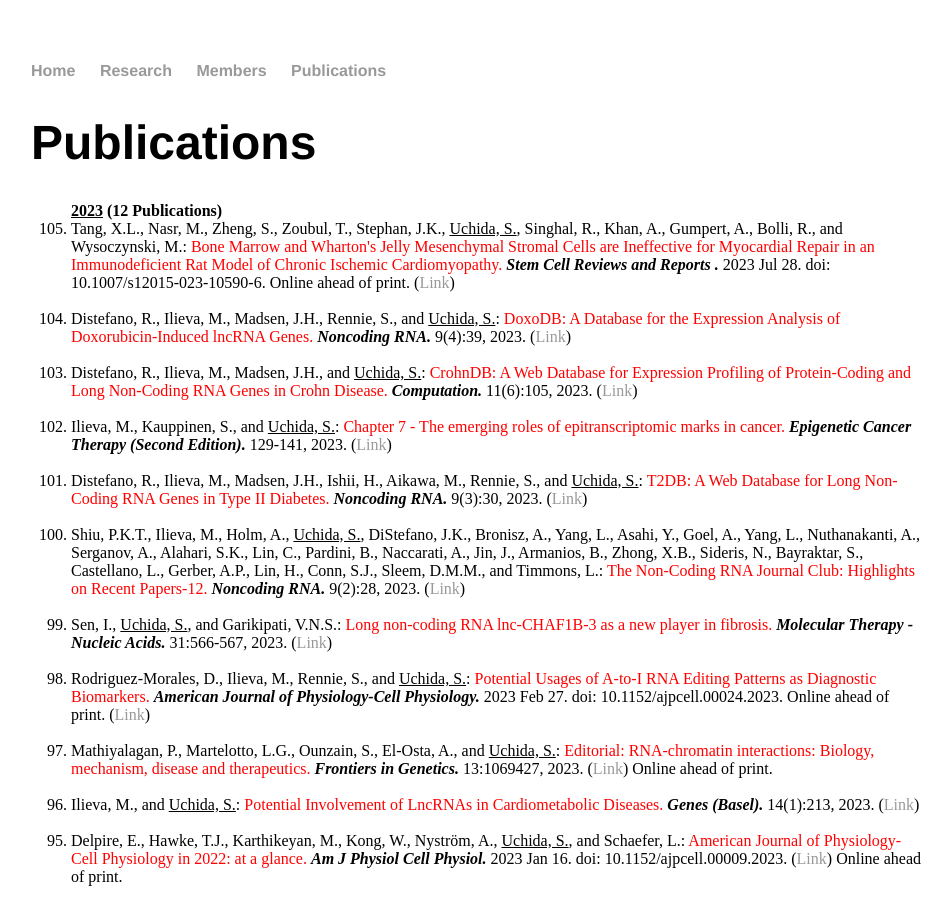
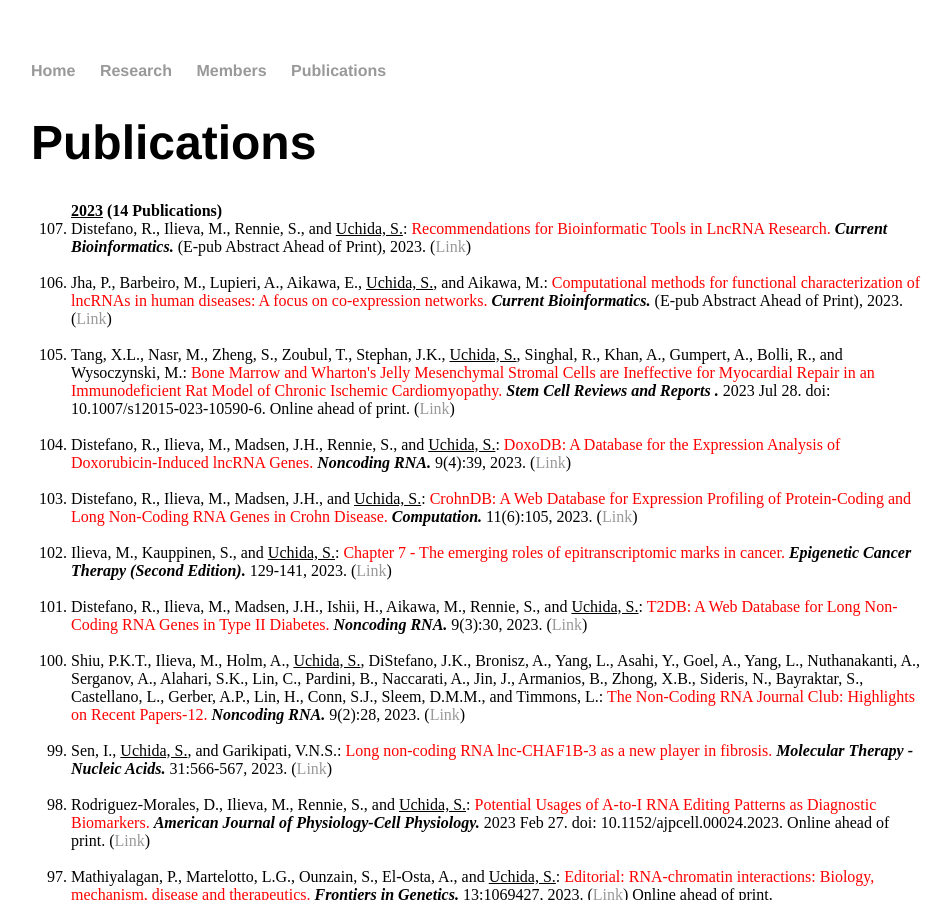
Before and after one commit to heartlncrna/heartlncrna.github.io, a Jekyll site: the page publications/pub_list.html, which Jekyll copies as it is, in a window 1280 px wide and 900 px high. Shown: the whole window, without its empty margins (161-1113 px from the left). Built offline with Jekyll 4.4.1, drawn with Linux system fonts in a browser that asks for light colours.

Commit message:
Update pub_list.html

```diff
--- a/publications/pub_list.html
+++ b/publications/pub_list.html
@@ -26,7 +26,13 @@
 
 			<p class="Normal">
 			<ol reversed="reversed">
-				<strong><u>2023</u>  (12 Publications)</strong>
+				<strong><u>2023</u>  (14 Publications)</strong>
+				<li>	Distefano, R., Ilieva, M., Rennie, S., and <u>Uchida, S.</u>: <font color="red">Recommendations for Bioinformatic Tools in LncRNA Research.</font> <b><i>  Current Bioinformatics.</i></b> (E-pub Abstract Ahead of Print), 2023. (<a href="https://www.eurekaselect.com/article/133211">Link</span></a>)</li>
+			<br>
+
+<li>	Jha, P., Barbeiro, M., Lupieri, A., Aikawa, E., <u>Uchida, S.</u>, and Aikawa, M.: <font color="red">Computational methods for functional characterization of lncRNAs in human diseases: A focus on co-expression networks.</font> <b><i>  Current Bioinformatics.</i></b> (E-pub Abstract Ahead of Print), 2023. (<a href="https://www.eurekaselect.com/article/132791">Link</span></a>)</li>
+			<br>
+
 				<li>	Tang, X.L., Nasr, M., Zheng, S., Zoubul, T., Stephan, J.K., <u>Uchida, S.</u>, Singhal, R., Khan, A., Gumpert, A., Bolli, R., and Wysoczynski, M.: <font color="red">Bone Marrow and Wharton's Jelly Mesenchymal Stromal Cells are Ineffective for Myocardial Repair in an Immunodeficient Rat Model of Chronic Ischemic Cardiomyopathy.</font> <b><i>  Stem Cell Reviews and Reports .</i></b> 2023 Jul 28. doi: 10.1007/s12015-023-10590-6. Online ahead of print. (<a href="https://link.springer.com/article/10.1007/s12015-023-10590-6">Link</span></a>)</li>
 			<br>
 
```
